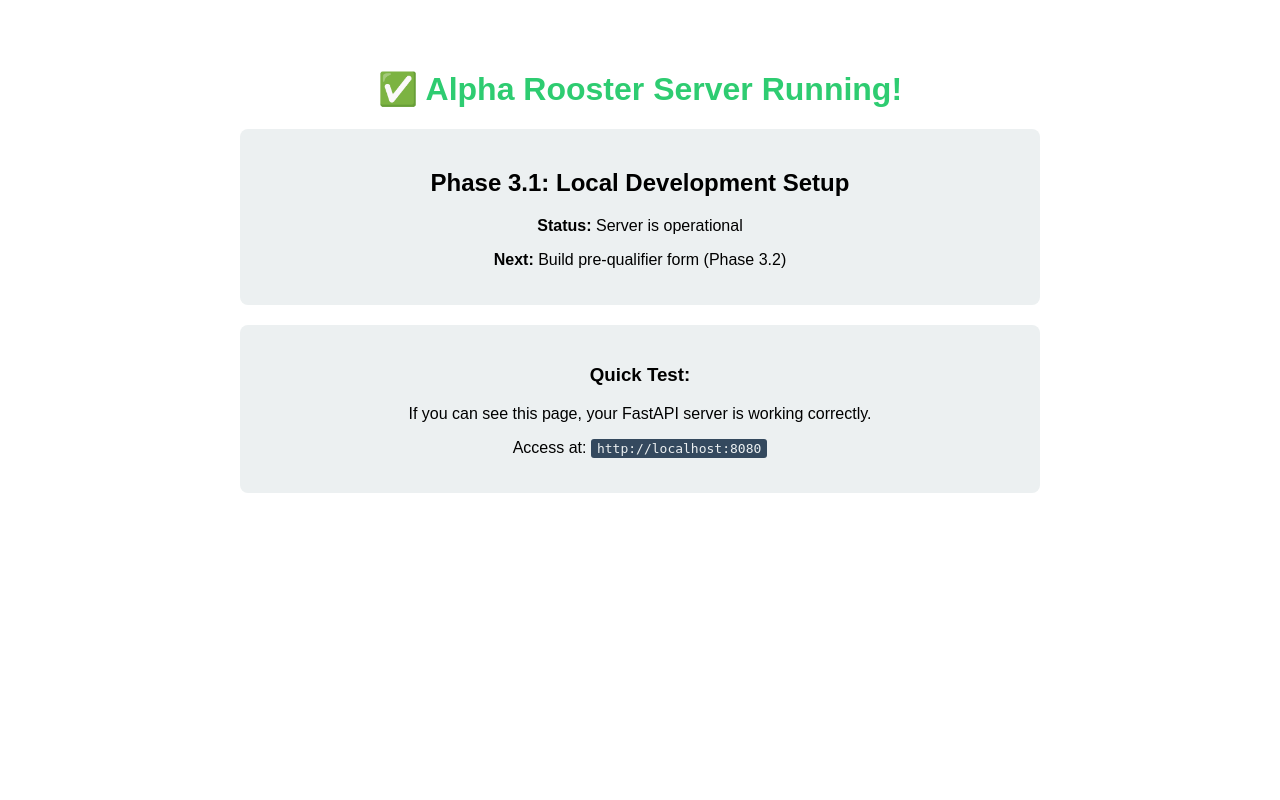
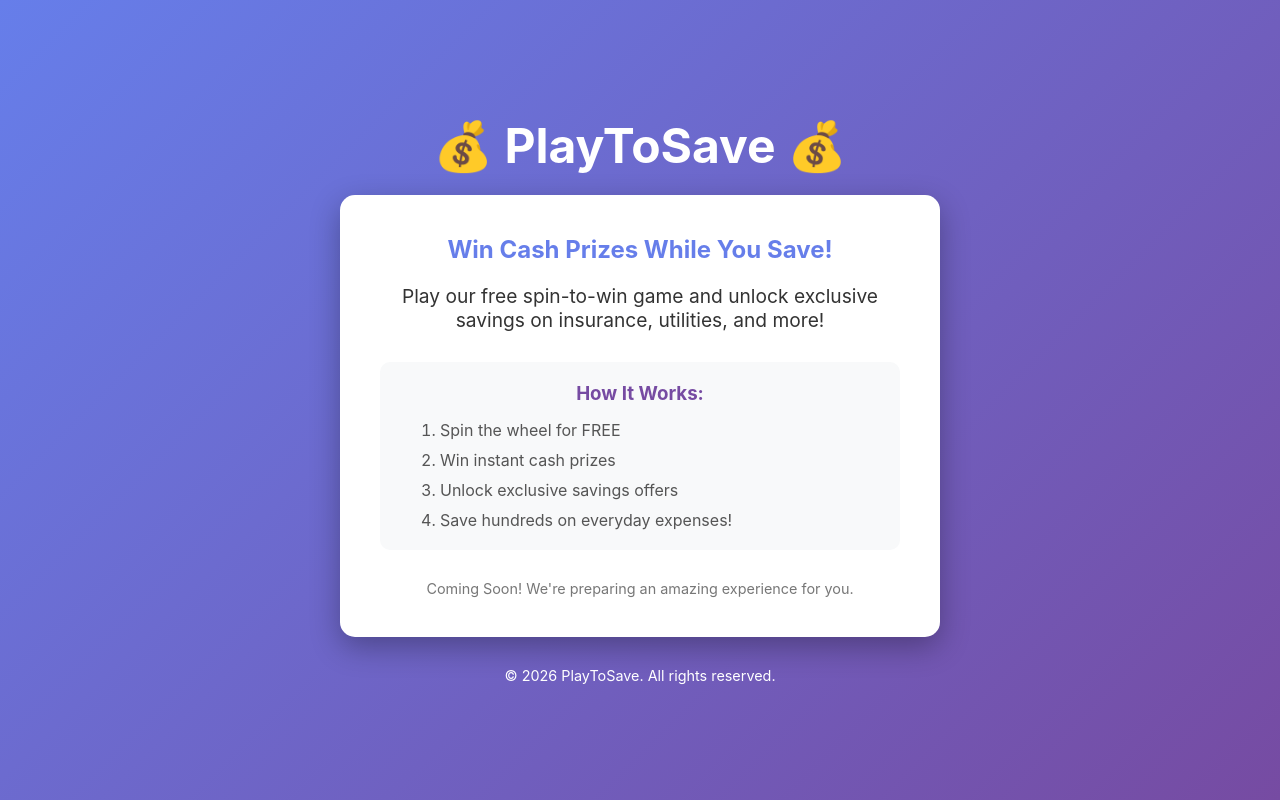
Before and after one commit to grantbang/alpha-rooster, a FastAPI app: page / in a window 1280 px wide. Run offline with FastAPI, Linux system fonts and the light colour scheme; parts of the project's set-up code (start-up, migrations or seed data) failed here and were passed over; some libraries are stand-ins or nearby versions.

Commit message:
Task 1.3.2: Domain verification complete
- Added Facebook domain verification meta tag to base.html
- Created home.html landing page (extends base.html)
- Updated root endpoint to use home.html template
- Domain playtosave.net verified in Facebook Business Manager ✅

Changes:
- app/templates/base.html: Added meta tag line 7
- app/templates/home.html: New landing page with PlayToSave branding
- app/main.py: Root endpoint now renders home.html (fixed syntax error)

Next: Task 1.3.7 - Create Meta Pixel to get Pixel ID and Access Token

```diff
--- a/app/main.py
+++ b/app/main.py
@@ -53,55 +53,17 @@ app.mount("/static", StaticFiles(directory="app/static"), name="static")
 # Setup Jinja2 templates
 templates = Jinja2Templates(directory="app/templates")
 
-# Root endpoint - Test that server is running
+# Root endpoint - Landing page with Facebook domain verification
 @app.get("/", response_class=HTMLResponse)
 async def root(request: Request):
     """
-    Test endpoint to verify FastAPI is working.
+    Root landing page. Uses base.html template which includes Facebook domain verification meta tag.
+    This page serves as a simple landing until the full game flow is built.
     """
     logger.info("Root endpoint accessed")
-    return """
-    <html>
-        <head>
-            <title>Alpha Rooster - Server Running</title>
-            <style>
-                body {
-                    font-family: Arial, sans-serif;
-                    max-width: 800px;
-                    margin: 50px auto;
-                    padding: 20px;
-                    text-align: center;
-                }
-                h1 { color: #2ecc71; }
-                .status {
-                    background: #ecf0f1;
-                    padding: 20px;
-                    border-radius: 8px;
-                    margin: 20px 0;
-                }
-                code {
-                    background: #34495e;
-                    color: #ecf0f1;
-                    padding: 2px 6px;
-                    border-radius: 3px;
-                }
-            </style>
-        </head>
-        <body>
-            <h1>✅ Alpha Rooster Server Running!</h1>
-            <div class="status">
-                <h2>Phase 3.1: Local Development Setup</h2>
-                <p><strong>Status:</strong> Server is operational</p>
-                <p><strong>Next:</strong> Build pre-qualifier form (Phase 3.2)</p>
-            </div>
-            <div class="status">
-                <h3>Quick Test:</h3>
-                <p>If you can see this page, your FastAPI server is working correctly.</p>
-                <p>Access at: <code>http://localhost:8080</code></p>
-            </div>
-        </body>
-    </html>
-    """
+    return templates.TemplateResponse("home.html", {
+        "request": request
+    })
 
 # Health check endpoint
 @app.get("/health")
--- a/app/templates/base.html
+++ b/app/templates/base.html
@@ -4,6 +4,7 @@
 <head>
     <meta charset="UTF-8">
     <meta name="viewport" content="width=device-width, initial-scale=1.0">
+    <meta name="facebook-domain-verification" content="p7q5krgf7kriue4zhmak38cjfshwxz" />
     <title>{% block title %}Play to Save{% endblock %}</title>
 
     <!-- Meta Pixel Code -->
--- /dev/null
+++ b/app/templates/home.html
@@ -0,0 +1,39 @@
+{% extends "base.html" %}
+
+{% block title %}PlayToSave - Win Cash Prizes!{% endblock %}
+
+{% block content %}
+<div style="text-align: center; padding: 40px 20px;">
+    <h1 style="color: white; font-size: 3em; margin-bottom: 20px;">
+        💰 PlayToSave 💰
+    </h1>
+
+    <div style="background: white; padding: 40px; border-radius: 15px; box-shadow: 0 10px 30px rgba(0,0,0,0.3); max-width: 600px; margin: 0 auto;">
+        <h2 style="color: #667eea; margin-bottom: 20px;">
+            Win Cash Prizes While You Save!
+        </h2>
+
+        <p style="font-size: 1.2em; color: #333; margin-bottom: 30px;">
+            Play our free spin-to-win game and unlock exclusive savings on insurance, utilities, and more!
+        </p>
+
+        <div style="background: #f8f9fa; padding: 20px; border-radius: 10px; margin-bottom: 30px;">
+            <h3 style="color: #764ba2; margin-bottom: 15px;">How It Works:</h3>
+            <ol style="text-align: left; max-width: 400px; margin: 0 auto; color: #555;">
+                <li style="margin-bottom: 10px;">Spin the wheel for FREE</li>
+                <li style="margin-bottom: 10px;">Win instant cash prizes</li>
+                <li style="margin-bottom: 10px;">Unlock exclusive savings offers</li>
+                <li>Save hundreds on everyday expenses!</li>
+            </ol>
+        </div>
+
+        <p style="font-size: 0.9em; color: #777;">
+            Coming Soon! We're preparing an amazing experience for you.
+        </p>
+    </div>
+
+    <p style="color: white; margin-top: 30px; font-size: 0.9em;">
+        © 2026 PlayToSave. All rights reserved.
+    </p>
+</div>
+{% endblock %}
```
